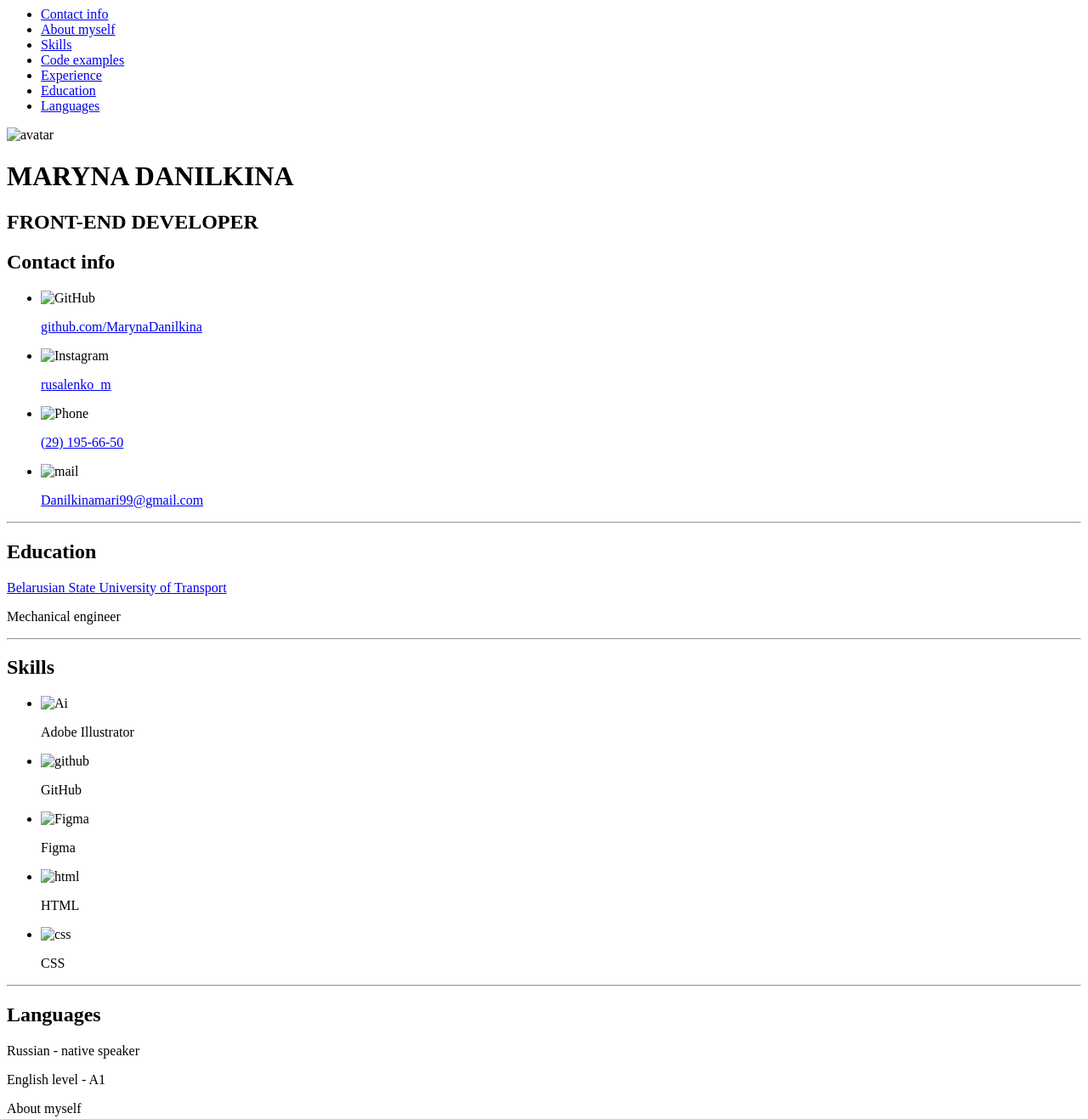
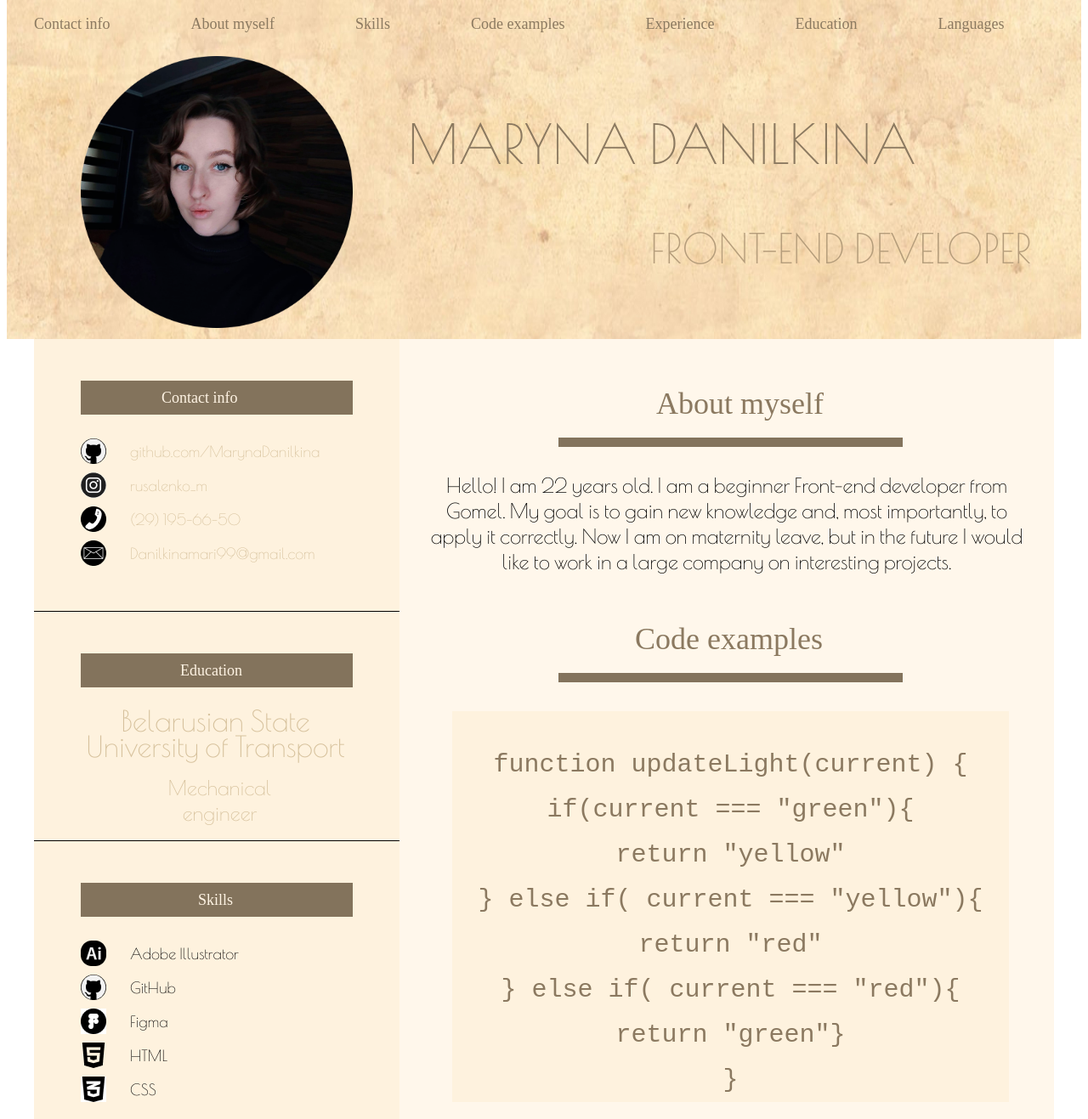
Before and after one commit to MarynaDanilkina/rsschool-cv, a plain HTML site: page index.html in a window 1280 px wide. Shown: the part 8-1325 px from the top of the page at 85% size. Drawn offline with nearby package versions, Linux system fonts and the light colour scheme; the site is published under a folder, as on GitHub Pages, so addresses that start at the root find nothing; a web font is replaced by a local one.

Commit message:
fix: img and css

```diff
--- a/index.html
+++ b/index.html
@@ -12,8 +12,8 @@
      <link rel="preconnect" href="https://fonts.googleapis.com">
      <link rel="preconnect" href="https://fonts.gstatic.com" crossorigin>
      <link href="https://fonts.googleapis.com/css2?family=Poiret+One&display=swap" rel="stylesheet">
-    <link rel="stylesheet" href="/style.css">
-    <link rel="icon" href="assets/img/icon_github.ico">
+    <link rel="stylesheet" href="./style.css">
+    <link rel="icon" href="./assets/img/icon_github.ico">
     <title>CV</title>
 </head>
 <body>
@@ -46,7 +46,7 @@
             </div>
             <div class="About">
                 <div class="avatar">
-                    <img src="/assets/img/avatar.png" alt="avatar" width="320" height="320">
+                    <img src="./assets/img/avatar.png" alt="avatar" width="320" height="320">
                 </div>
                 <div>
                     <h1 class="Maryna">MARYNA DANILKINA</h1>
@@ -65,7 +65,7 @@
                     <ul class="list">
                     <li class="list-contact">
                         <div class="Contact_img">
-                            <img src="/assets/img/icon_github.png" alt="GitHub" width="30" height="30">
+                            <img src="./assets/img/icon_github.png" alt="GitHub" width="30" height="30">
                         </div>
                         <div class="Contact_text">
                             <p><a href="https://github.com/MarynaDanilkina">github.com/MarynaDanilkina</a></p>
@@ -73,7 +73,7 @@
                     </li>
                     <li class="list-contact">
                         <div class="Contact_img">
-                            <img src="/assets/img/icon_instagram.png" alt="Instagram" width="30" height="30">
+                            <img src="./assets/img/icon_instagram.png" alt="Instagram" width="30" height="30">
                         </div>
                         <div class="Contact_text">
                             <p><a href="https://www.instagram.com/rusalenko_m/">rusalenko_m</a></p>
@@ -81,7 +81,7 @@
                     </li>
                     <li class="list-contact">
                         <div class="Contact_img">
-                            <img src="/assets/img/icon_phone.png" alt="Phone" width="30" height="30">
+                            <img src="./assets/img/icon_phone.png" alt="Phone" width="30" height="30">
                         </div>
                         <div class="Contact_text">
                             <p><a href="tel:+375291956650"> (29) 195-66-50</a></p>
@@ -89,7 +89,7 @@
                     </li>
                     <li class="list-contact">
                         <div class="Contact_img">
-                            <img src="/assets/img/icon_mail.png" alt="mail" width="30" height="30">
+                            <img src="./assets/img/icon_mail.png" alt="mail" width="30" height="30">
                         </div>
                         <div class="Contact_text">
                             <p><a href="mailto:danilkinamari99@mail.com">Danilkinamari99@gmail.com</a></p>
@@ -117,7 +117,7 @@
             <ul id="list" class="list">
                 <li class="list-contact">
                     <div class="Contact_img">
-                        <img src="/assets/img/icon_il.png" alt="Ai" width="30" height="30">
+                        <img src="./assets/img/icon_il.png" alt="Ai" width="30" height="30">
                     </div>
                     <div class="Contact_text">
                         <p>Adobe Illustrator</p>
@@ -125,7 +125,7 @@
                 </li>
                 <li class="list-contact">
                     <div class="Contact_img">
-                        <img src="/assets/img/icon_github.png" alt="github" width="30" height="30">
+                        <img src="./assets/img/icon_github.png" alt="github" width="30" height="30">
                     </div>
                     <div class="Contact_text">
                         <p>GitHub</p>
@@ -133,7 +133,7 @@
                 </li>
                 <li class="list-contact">
                     <div class="Contact_img">
-                        <img src="/assets/img/icon_figma.png" alt="Figma" width="30" height="30">
+                        <img src="./assets/img/icon_figma.png" alt="Figma" width="30" height="30">
                     </div>
                     <div class="Contact_text">
                         <p>Figma</p>
@@ -141,7 +141,7 @@
                 </li>
                 <li class="list-contact">
                     <div class="Contact_img">
-                        <img src="/assets/img/icon_html.png" alt="html" width="30" height="30">
+                        <img src="./assets/img/icon_html.png" alt="html" width="30" height="30">
                     </div>
                     <div class="Contact_text">
                         <p>HTML</p>
@@ -149,7 +149,7 @@
                 </li>
                 <li class="list-contact">
                     <div class="Contact_img">
-                        <img src="/assets/img/icon_css.png" alt="css" width="30" height="30">
+                        <img src="./assets/img/icon_css.png" alt="css" width="30" height="30">
                     </div>
                     <div class="Contact_text">
                         <p>CSS</p>
--- a/style.css
+++ b/style.css
@@ -7,7 +7,7 @@ ul, li{
     margin: 0 auto; /*Позиционирование по центру*/
 }
 .header {
-    background-image: url(/assets/img/header.jpg);
+    background-image: url(./assets/img/header.jpg);
     background-repeat: no-repeat; /* Фоновое изображение не повторяется*/
     background-position: center top;
     background-size: 1600px 440px;
```
